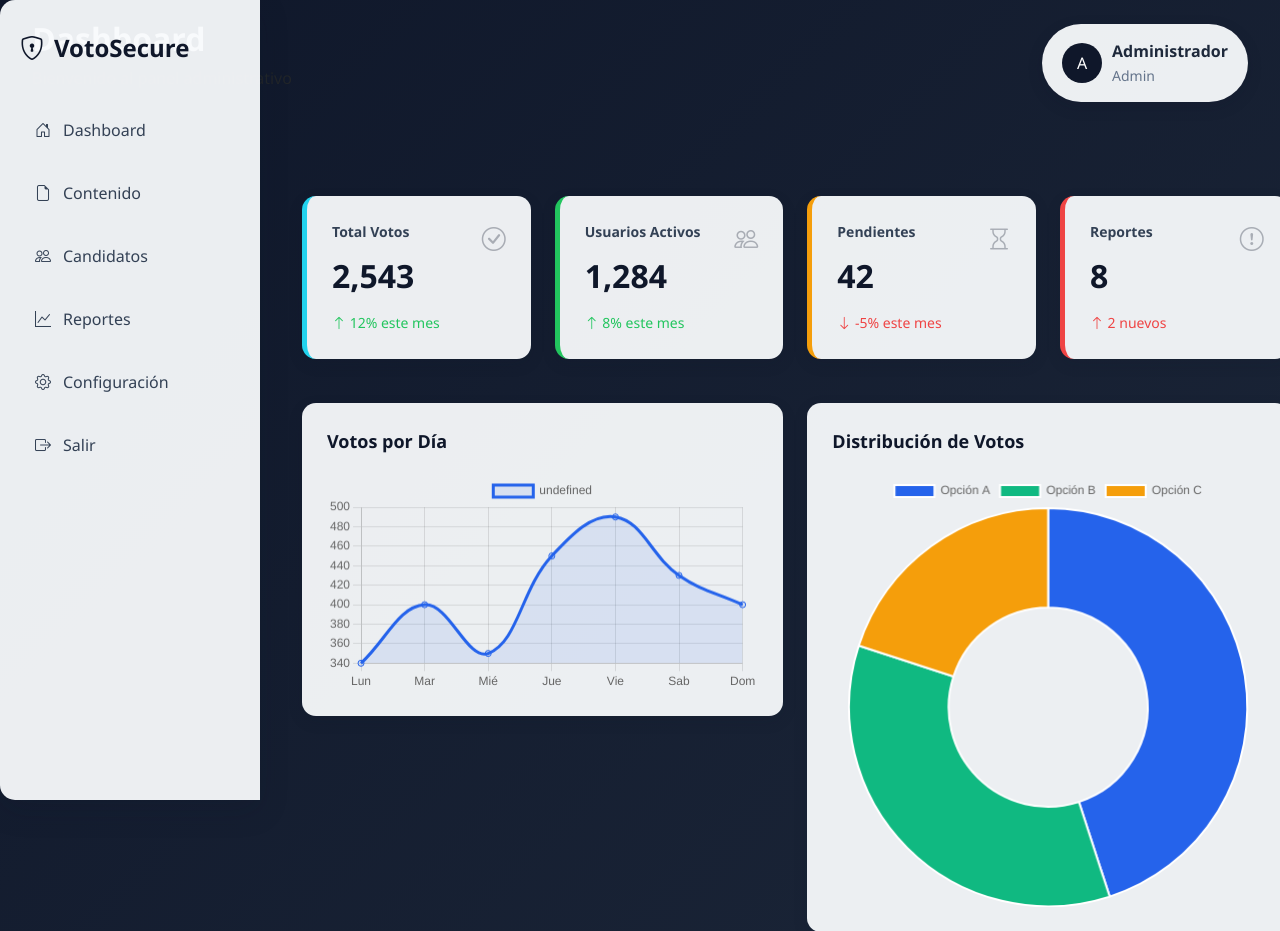
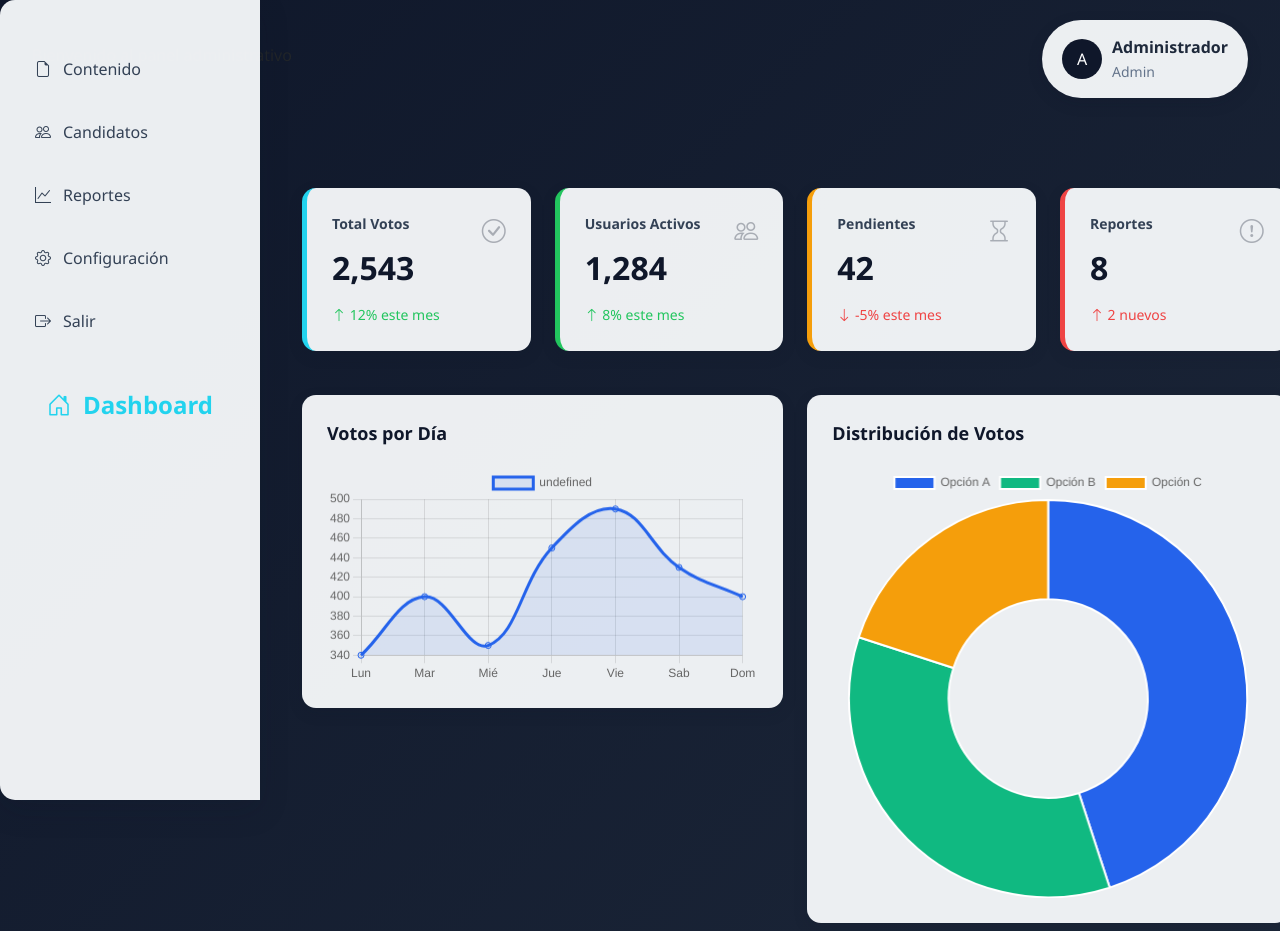
Before and after one commit to DanieelAgurum/VotoSecure, a PHP site: page /Vista/admin/index.php in a window 1280 px wide. Shown: the top 931 px of the page. Run offline with PHP 8.4, Linux system fonts and the light colour scheme.

Commit message:
estilos corregidos de texto dashboard

```diff
--- a/components/Admin/Navbar.php
+++ b/components/Admin/Navbar.php
@@ -11,16 +11,7 @@ define('BASE_URL', '/VotoSecure');
 
     <!-- ===== SIDEBAR ===== -->
     <aside class="sidebar">
-        <div class="logo">
-            <i class="bi bi-shield-lock"></i>
-            <span>VotoSecure</span>
-        </div>
-
         <nav>
-            <a href="<?= BASE_URL ?>/Vista/Admin/Index.php" class="nav-link">
-                <i class="bi bi-house-door"></i>
-                <span>Dashboard</span>
-            </a>
             <a href="#" class="nav-link">
                 <i class="bi bi-file-earmark"></i>
                 <span>Contenido</span>
@@ -41,6 +32,11 @@ define('BASE_URL', '/VotoSecure');
                 <i class="bi bi-box-arrow-right"></i>
                 <span>Salir</span>
             </a>
+            <!-- Dashboard al final, centrado y con color diferente -->
+            <a href="<?= BASE_URL ?>/Vista/Admin/Index.php" class="nav-link logo" style="justify-content: center; color: var(--accent); font-weight: bold; margin-top: 30px;">
+                <i class="bi bi-house-door"></i>
+                <span>Dashboard</span>
+            </a>
         </nav>
     </aside>
 
@@ -51,14 +47,14 @@ define('BASE_URL', '/VotoSecure');
         <div class="header" style="display: flex; justify-content: space-between; align-items: center; padding: 20px; background: var(--header-bg);">
 
             <div>
-                <h1>Dashboard</h1>
+                <h1></h1>
                 <p>Bienvenido al panel administrativo</p>
             </div>
 
             <!-- ===== USER PROFILE ===== -->
             <div class="user-profile" style="display: flex; align-items: center; gap: 10px;">
                 <div style="width: 40px; height: 40px; background: var(--primary); border-radius: 50%; display: flex; align-items: center; justify-content: center; color: white;">
-                    <?= strtoupper(substr($_SESSION['admin_nombre'] ?? 'A',0,1)) ?>
+                    <?= strtoupper(substr($_SESSION['admin_nombre'] ?? 'A', 0, 1)) ?>
                 </div>
                 <div>
                     <p style="margin:0; font-weight:600; color:#1e293b;">Administrador</p>
```
